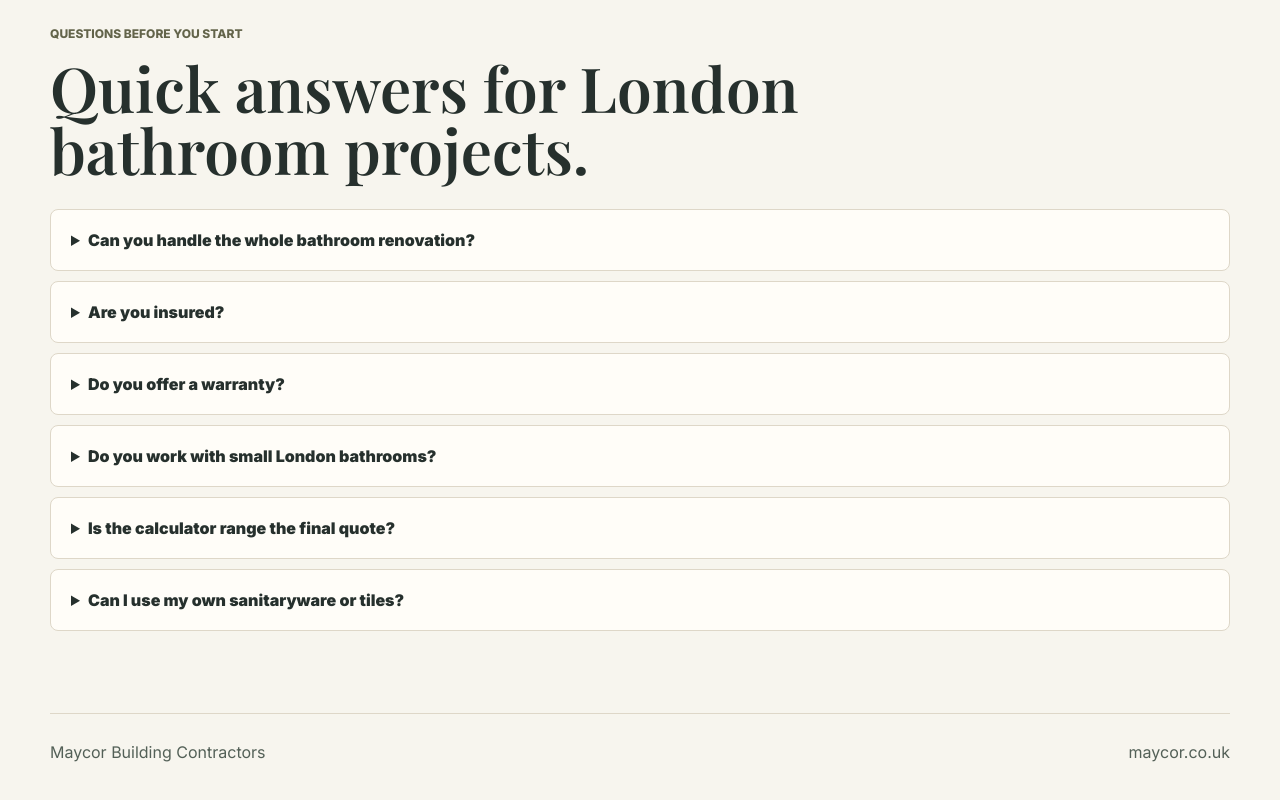
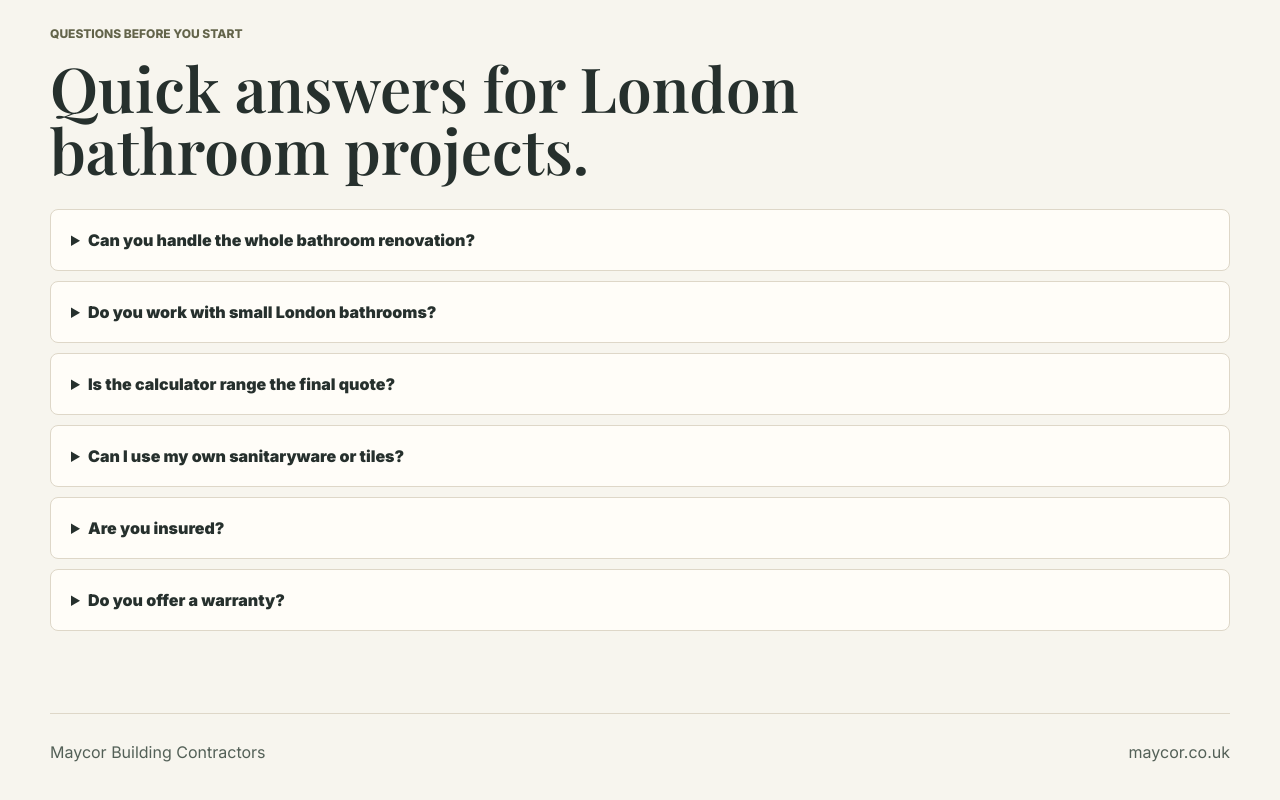
Before and after one commit to maycorbuildingservices-lang/maycor-website-next, a Next.js app: page / in a window 1280 px wide. Shown: the part 5870-6670 px from the top of the page. Built offline with nearby package versions, Linux system fonts and the light colour scheme.

Commit message:
Move insurance and warranty FAQ to bottom

```diff
--- a/src/components/BathroomLandingPage.tsx
+++ b/src/components/BathroomLandingPage.tsx
@@ -41,6 +41,18 @@ const process = [
       "Yes. Maycor can coordinate strip-out, plumbing, electrics, waterproofing, tiling, decorating, fittings and waste removal.",
     ],
     [
+      "Do you work with small London bathrooms?",
+      "Yes. Compact rooms are often where planning matters most: storage, ventilation, access, pipe routes and tile layout all affect the result.",
+    ],
+    [
+      "Is the calculator range the final quote?",
+      "The range is there to keep the first conversation realistic. A final scope is confirmed after the room and site conditions are checked.",
+    ],
+    [
+      "Can I use my own sanitaryware or tiles?",
+      "Yes. The important part is confirming sizes, compatibility, lead times and whether extra preparation is needed.",
+    ],
+    [
       "Are you insured?",
       "Yes. Maycor carries the relevant insurance for renovation work, and details can be confirmed on request.",
     ],
@@ -48,19 +60,7 @@ const process = [
       "Do you offer a warranty?",
       "Yes. The work is covered by a 1-year warranty for added peace of mind.",
     ],
-    [
-      "Do you work with small London bathrooms?",
-      "Yes. Compact rooms are often where planning matters most: storage, ventilation, access, pipe routes and tile layout all affect the result.",
-    ],
-  [
-    "Is the calculator range the final quote?",
-    "The range is there to keep the first conversation realistic. A final scope is confirmed after the room and site conditions are checked.",
-  ],
-  [
-    "Can I use my own sanitaryware or tiles?",
-    "Yes. The important part is confirming sizes, compatibility, lead times and whether extra preparation is needed.",
-  ],
-];
+  ];
 
 const jsonLd = {
   "@context": "https://schema.org",
```
